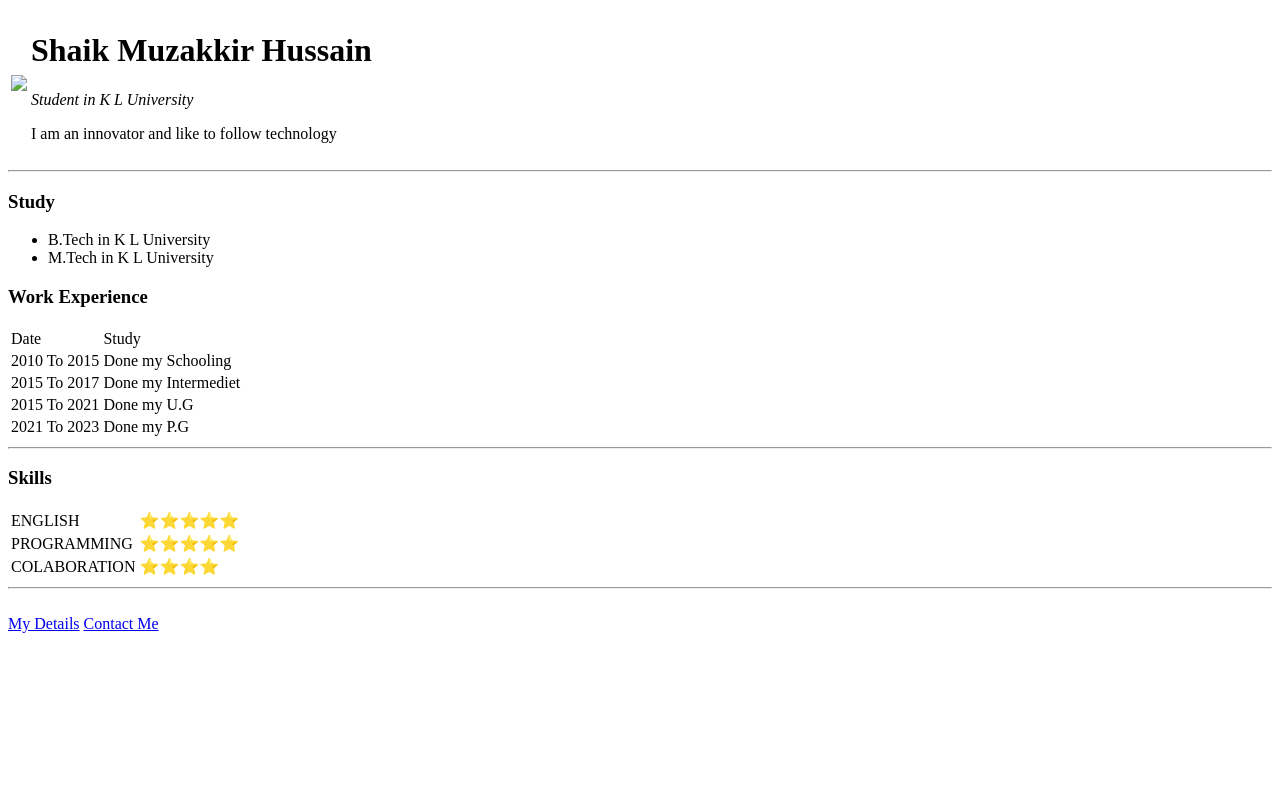
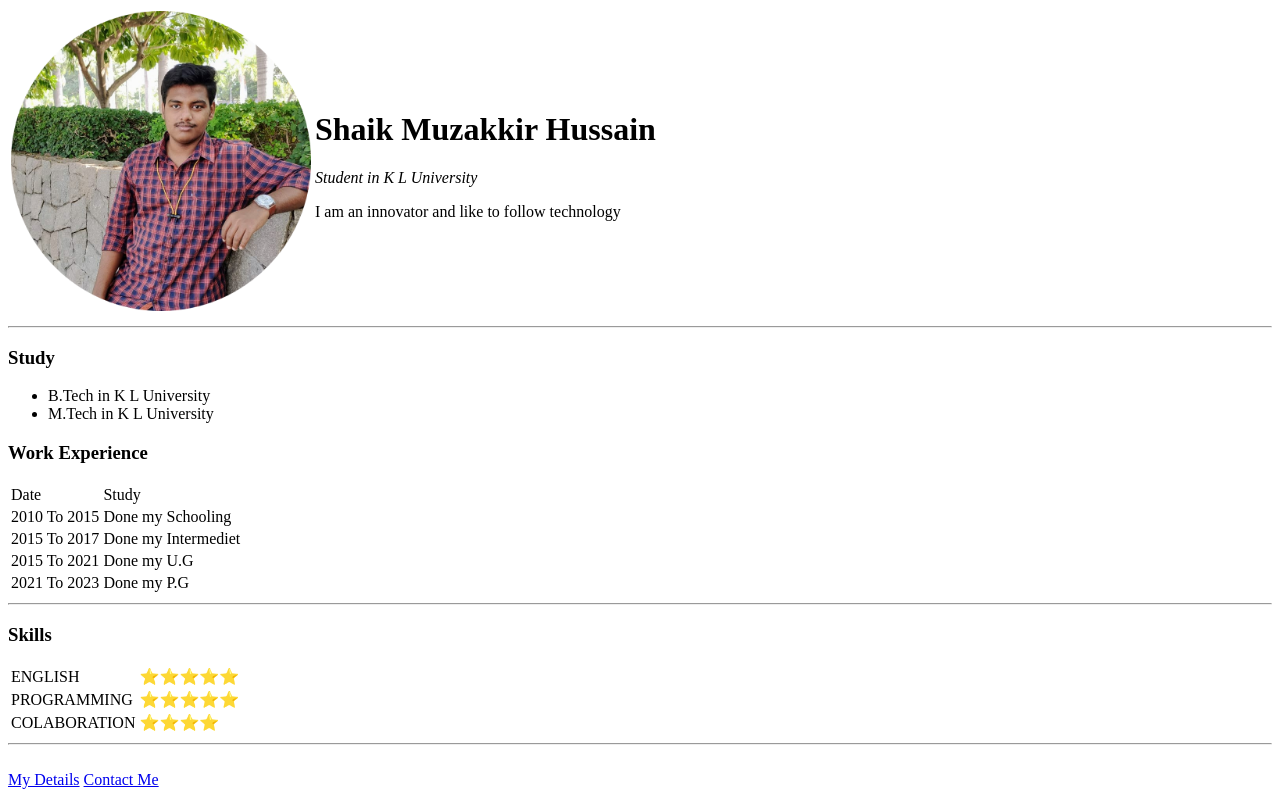
Before and after one commit to shaik1121/CV, a plain HTML site: page index.html in a window 1280 px wide. Drawn offline with Linux system fonts and the light colour scheme.

Commit message:
Update index.html

```diff
--- a/index.html
+++ b/index.html
@@ -10,7 +10,7 @@
     <table>
         <tr>
             <td>
-                <img src="\Photos\master.png" width="300ppl">
+                <img src="master.png" width="300ppl">
             </td>
             <td>
                 <h1>Shaik Muzakkir Hussain</h1>
```
